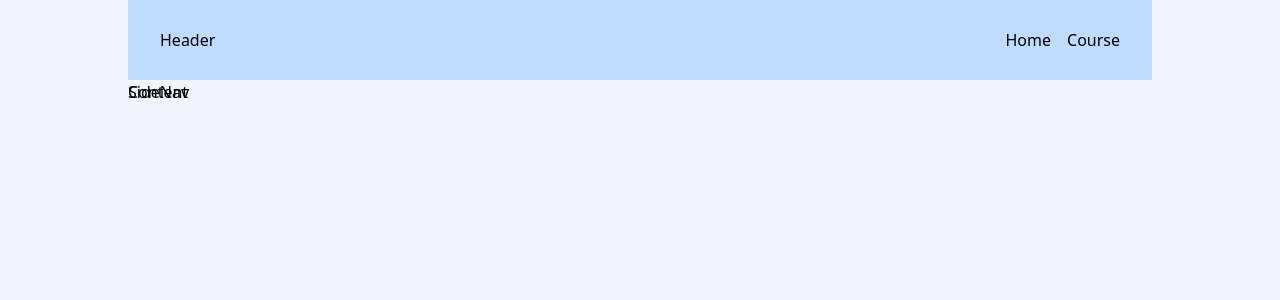
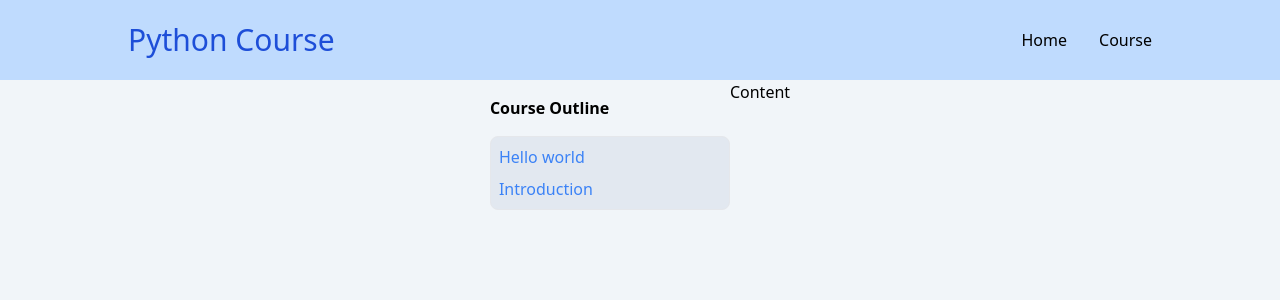
Before and after one commit to harrykeightley/HelpfulPython, a Next.js app: page /course in a window 1280 px wide. Shown: the top 300 px of the page. Built offline with nearby package versions, Linux system fonts and the light colour scheme.

Commit message:
Better layout

```diff
--- /dev/null
+++ b/components/CoursePageLayout.js
@@ -0,0 +1,16 @@
+import React from "react";
+import SideNav from "./SideNav";
+
+export default function CoursePageLayout({ post, allPosts }) {
+  return (
+    <div className="flex space-x-6">
+      <SideNav posts={allPosts} />
+      <div className="px-2 py-4">
+        <article
+          className="prose lg:prose-xl "
+          dangerouslySetInnerHTML={{ __html: post.content }}
+        />
+      </div>
+    </div>
+  );
+}
--- a/components/Header.js
+++ b/components/Header.js
@@ -8,9 +8,10 @@ const links = [
 
 export default function Header() {
   return (
-    <div className="h-20 bg-blue-200 flex justify-between items-center px-8">
-      <p>Header</p>
-      <ul className="flex space-x-4">
+    <div className="bg-blue-200 ">
+      <div className="max-w-5xl mx-auto h-20 flex justify-between items-center">
+        <p className="text-3xl text-blue-700">Python Course</p>
+        <ul className="flex space-x-8">
           {links.map(({ name, link }) => (
             <Link key={name} href={link} passHref={true}>
               <li className="cursor-pointer">{name}</li>
@@ -18,5 +19,6 @@ export default function Header() {
           ))}
         </ul>
       </div>
+    </div>
   );
 }
--- a/components/SideNav.js
+++ b/components/SideNav.js
@@ -1,9 +1,19 @@
+import Link from "next/link";
 import React from "react";
 
 export default function SideNav({ posts }) {
   return (
-    <div className="relative w-60 h-full bg-red-200">
-      <div className="fixed">SideNav</div>
+    <div className="w-60 h-full mt-4">
+      <div className="sticky top-0 h-full">
+        <p className="mb-4 font-bold">Course Outline</p>
+        <ul className="flex flex-col space-y-2 border rounded-lg p-2 bg-slate-200">
+          {posts.map((post, index) => (
+            <Link key={post.title} href={`/course/${post.slug}`} passHref>
+              <li className="cursor-pointer text-blue-500">{post.title}</li>
+            </Link>
+          ))}
+        </ul>
+      </div>
     </div>
   );
 }
--- a/content/0.0_test.md
+++ b/content/0.0_test.md
@@ -1,11 +1,12 @@
 ---
-title: "Dynamic Routing and Static Generation"
+title: "Introduction"
 date: "2020-03-16T05:35:07.322Z"
 author: JJ Kasper
 
 ogImage:
   url: "/assets/blog/dynamic-routing/cover.jpg"
 ---
+# Test Page
 
 Lorem ipsum dolor sit amet, consectetur adipiscing elit, sed do eiusmod tempor incididunt ut labore et dolore magna aliqua. Praesent elementum facilisis leo vel fringilla est ullamcorper eget. At imperdiet dui accumsan sit amet nulla facilities morbi tempus. Praesent elementum facilisis leo vel fringilla. Congue mauris rhoncus aenean vel. Egestas sed tempus urna et pharetra pharetra massa massa ultricies.
 
--- a/content/1.0_hello-world.md
+++ b/content/1.0_hello-world.md
@@ -1,12 +1,12 @@
 ---
-title: "Dynamic Routing and Static Generation"
+title: "Hello world"
 date: "2020-03-16T05:35:07.322Z"
 author: JJ Kasper
 
 ogImage:
   url: "/assets/blog/dynamic-routing/cover.jpg"
 ---
-
+# Main Page
 Lorem ipsum dolor sit amet, consectetur adipiscing elit, sed do eiusmod tempor incididunt ut labore et dolore magna aliqua. Praesent elementum facilisis leo vel fringilla est ullamcorper eget. At imperdiet dui accumsan sit amet nulla facilities morbi tempus. Praesent elementum facilisis leo vel fringilla. Congue mauris rhoncus aenean vel. Egestas sed tempus urna et pharetra pharetra massa massa ultricies.
 
 Venenatis cras sed felis eget velit. Consectetur libero id faucibus nisl tincidunt. Gravida in fermentum et sollicitudin ac orci phasellus egestas tellus. Volutpat consequat mauris nunc congue nisi vitae. Id aliquet risus feugiat in ante metus dictum at tempor. Sed blandit libero volutpat sed cras. Sed odio morbi quis commodo odio aenean sed adipiscing. Velit euismod in pellentesque massa placerat. Mi bibendum neque egestas congue quisque egestas diam in arcu. Nisi lacus sed viverra tellus in. Nibh cras pulvinar mattis nunc sed. Luctus accumsan tortor posuere ac ut consequat semper viverra. Fringilla ut morbi tincidunt augue interdum velit euismod.
--- a/layouts/MainLayout.js
+++ b/layouts/MainLayout.js
@@ -8,9 +8,9 @@ export default function MainLayout({ children }) {
       <Head>
         <title>Python Course</title>
       </Head>
-      <div className="flex flex-col max-w-5xl mx-auto min-h-screen">
+      <div className="flex flex-col min-h-screen">
         <Header />
-        <main className="flex-1">{children}</main>
+        <main className="flex-1 max-w-5xl mx-auto">{children}</main>
       </div>
     </div>
   );
--- a/lib/getMarkdownFiles.js
+++ b/lib/getMarkdownFiles.js
@@ -60,6 +60,6 @@ export function getAllPosts(fields = []) {
   const posts = truncatedSlugs
     .map((slug) => getPostBySlug(slug, fields))
     // sort posts by date in descending order
-    .sort((post1, post2) => (post1.order > post2.order ? -1 : 1));
+    .sort((post1, post2) => (post1.order > post2.order ? 1 : -1));
   return posts;
 }
--- a/pages/course/[slug].js
+++ b/pages/course/[slug].js
@@ -3,17 +3,12 @@ import PostHeader from "../../components/PostHeader";
 import SideNav from "../../components/SideNav";
 import { getAllPosts, getPostBySlug } from "../../lib/getMarkdownFiles";
 import markdownToHtml from "../../lib/markdownToHtml";
+import CoursePageLayout from "../../components/CoursePageLayout";
 
 export default function CoursePage({ post, allPosts }) {
   const { title, author, date, content } = post;
   return (
-    <div>
-      <SideNav posts={allPosts} />
-      <article
-        className="prose lg:prose-xl "
-        dangerouslySetInnerHTML={{ __html: content }}
-      />
-    </div>
+    <CoursePageLayout post={post} allPosts={allPosts} />
   );
 }
 
@@ -21,6 +16,7 @@ export async function getStaticProps({ params }) {
   const allPosts = getAllPosts([
     "title",
     "order",
+    "slug"
   ]);
   const post = getPostBySlug(params.slug, [
     "title",
--- a/pages/course/index.js
+++ b/pages/course/index.js
@@ -4,7 +4,7 @@ import { getAllPosts } from "../../lib/getMarkdownFiles";
 
 export default function Course({allPosts}) {
   return (
-    <div>
+    <div className="flex">
       <SideNav posts={allPosts}/>
       <p>Content</p>
     </div>
```
Lines whose indentation alone changed are shown as unchanged.
